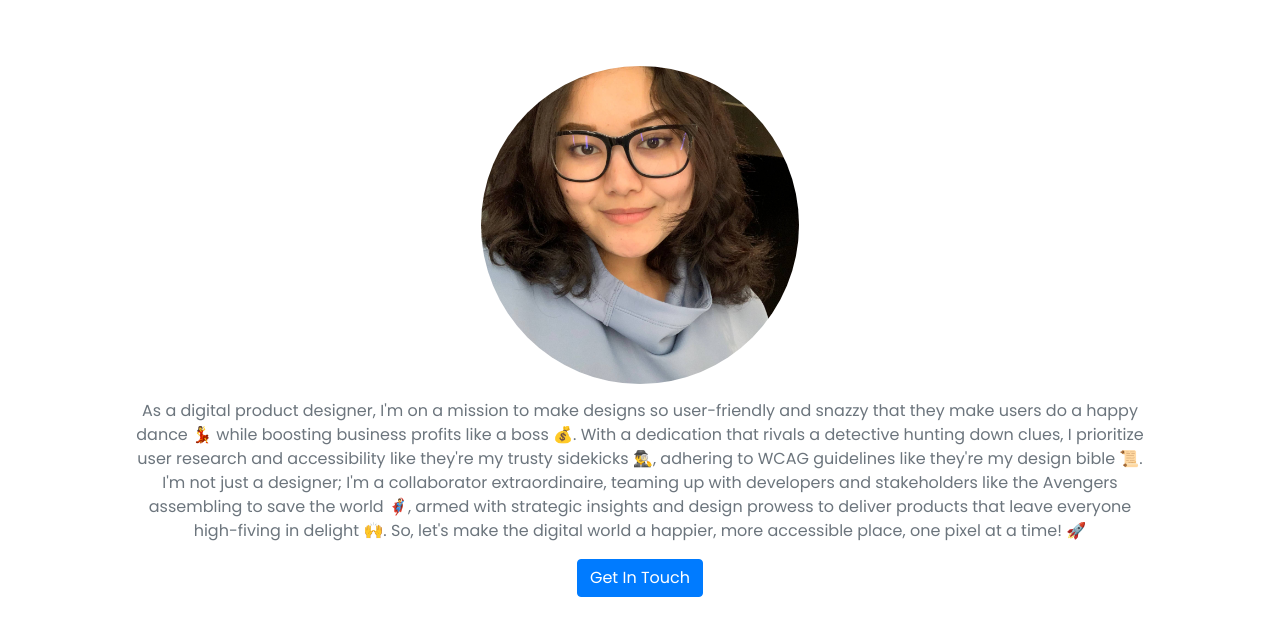
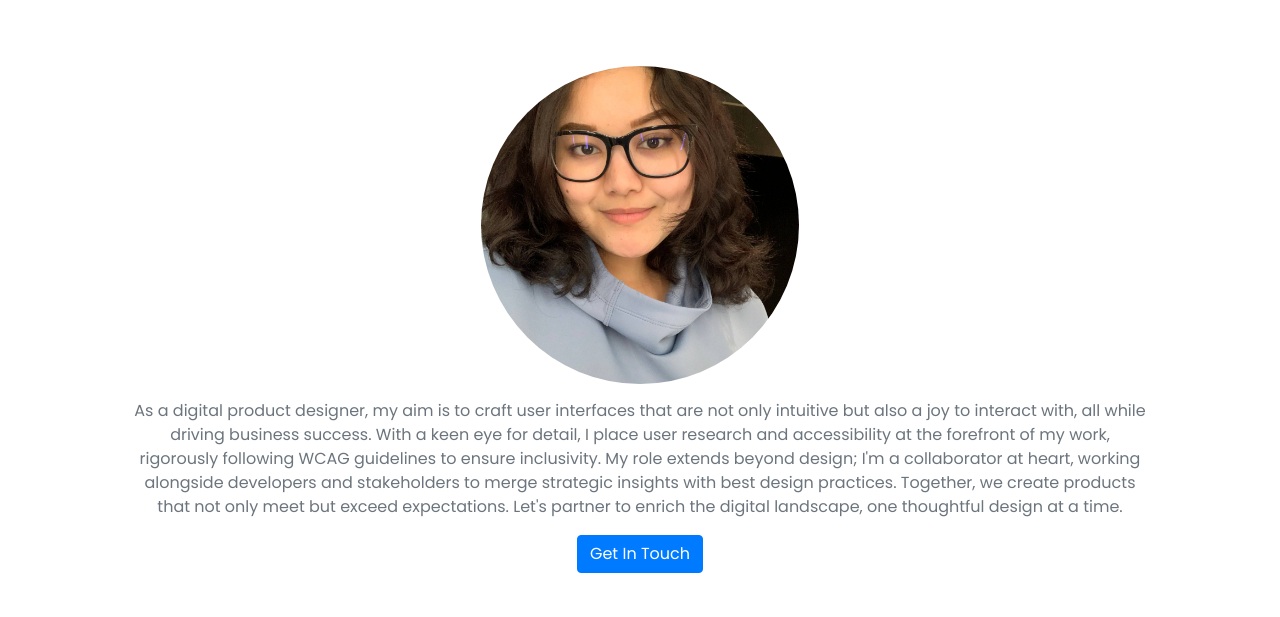
Before and after one commit to manashishah/portfolio_v3, a plain HTML site: page index.html in a window 1280 px wide. Shown: the part 120-737 px from the top of the page. Drawn offline with nearby package versions, Linux system fonts and the light colour scheme.

Commit message:
Update index.html

```diff
--- a/index.html
+++ b/index.html
@@ -96,15 +96,7 @@
       </div>
       <div class="col-12">
         <div class="wow animated slideInUp text-center">
-          <p class="text-muted" data-wow-delay=".15s">As a digital product designer, I'm on a
-            mission to make designs so user-friendly and snazzy that they make users do a happy dance 💃 while boosting
-            business profits like a boss 💰. With a dedication that rivals a detective hunting down clues, I prioritize
-            user research and accessibility like they're my trusty sidekicks 🕵️‍♂️, adhering to WCAG guidelines like
-            they're my design bible 📜. I'm not just a designer; I'm a collaborator extraordinaire, teaming up with
-            developers and stakeholders like the Avengers assembling to save the world 🦸‍♂️, armed with strategic
-            insights and design prowess to deliver products that leave everyone high-fiving in delight 🙌. So, let's
-            make
-            the digital world a happier, more accessible place, one pixel at a time! 🚀</p>
+          <p class="text-muted" data-wow-delay=".15s">As a digital product designer, my aim is to craft user interfaces that are not only intuitive but also a joy to interact with, all while driving business success. With a keen eye for detail, I place user research and accessibility at the forefront of my work, rigorously following WCAG guidelines to ensure inclusivity. My role extends beyond design; I'm a collaborator at heart, working alongside developers and stakeholders to merge strategic insights with best design practices. Together, we create products that not only meet but exceed expectations. Let's partner to enrich the digital landscape, one thoughtful design at a time.</p>
 
           <a type="button" class="btn btn-primary" href="./contact.html">Get In Touch</a>
         </div>
```
